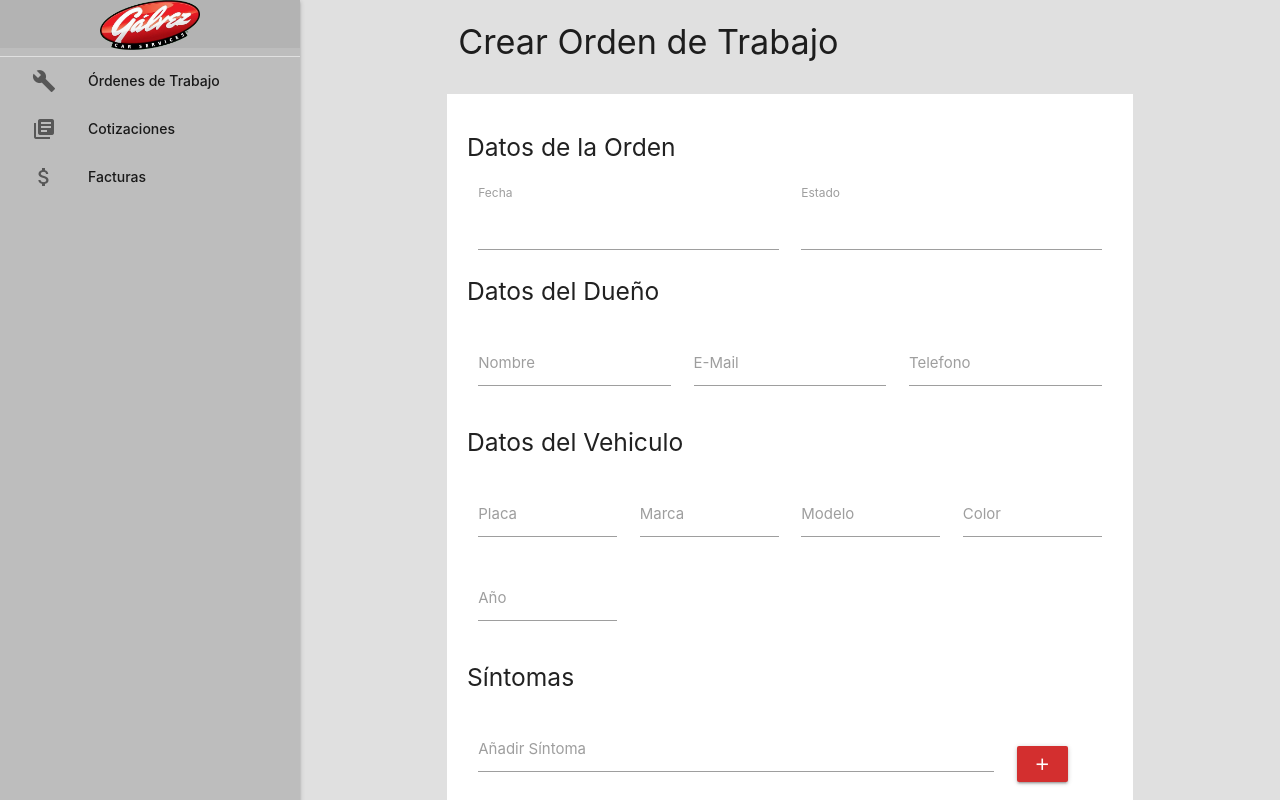
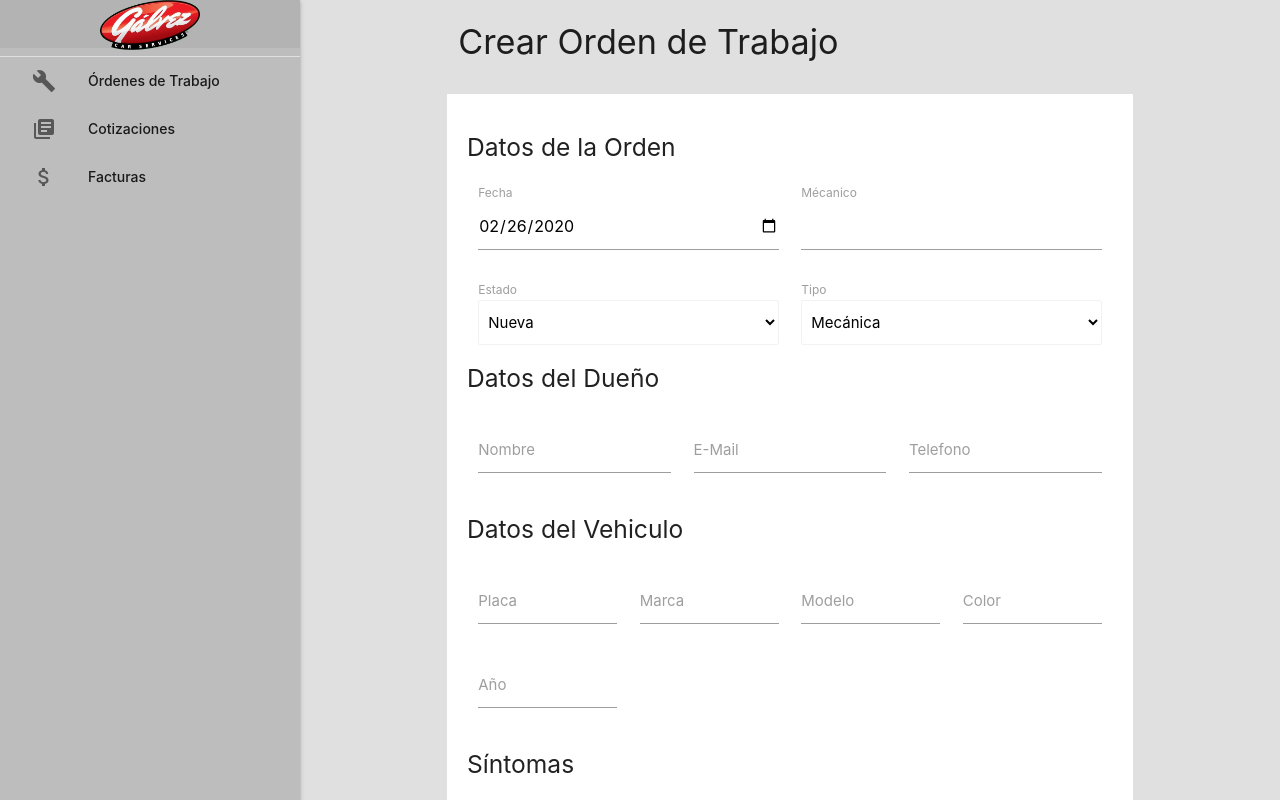
Before and after one commit to yatiac/galvez-car-services, a React (Create React App) app: page /createWorkOrder in a window 1280 px wide. Shown: the top 800 px of the page. Built offline with nearby package versions, Linux system fonts and the light colour scheme.

Commit message:
A little bit of order in the state, new fields (type, mechanic). Add select controls

```diff
--- a/package.json
+++ b/package.json
@@ -6,6 +6,7 @@
     "@testing-library/jest-dom": "^4.2.4",
     "@testing-library/react": "^9.4.1",
     "@testing-library/user-event": "^7.2.1",
+    "moment": "^2.24.0",
     "react": "^16.12.0",
     "react-dom": "^16.12.0",
     "react-scripts": "3.4.0"
--- a/public/index.html
+++ b/public/index.html
@@ -90,9 +90,9 @@
     }
     document.addEventListener('DOMContentLoaded', function () {
       var elemsSideNav = document.querySelectorAll('.sidenav');
-      var elemsDatePicker = document.querySelectorAll('.datepicker');
+      var elemsSelect = document.querySelectorAll('select');
       var instances = M.Sidenav.init(elemsSideNav, options);
-      var instances = M.Datepicker.init(elemsDatePicker, options);
+      var instances = M.FormSelect.init(elemsSelect, options);
     });
   </script>
 </body>
--- a/src/components/workOrders/CreateWorkOrder.js
+++ b/src/components/workOrders/CreateWorkOrder.js
@@ -1,21 +1,21 @@
 import React, { Component } from "react";
+import moment from "moment";
 
 class CreateWorkOrder extends Component {
+  dateNow = moment(new Date()).format("YYYY-MM-DD");
   state = {
-    date: "",
-    status: "",
-    owner: {
-      name: "",
-      email: "",
-      phone: ""
-    },
-    vehicle: {
-      plate: "",
-      maker: "",
-      model: "",
-      year: "",
-      color: ""
-    },
+    date: this.dateNow,
+    status: "Nueva",
+    mechanic: "",
+    type: "Mecánica",
+    ownerName: "",
+    ownerEmail: "",
+    ownerPhone: "",
+    vehiclePlate: "",
+    vehicleMaker: "",
+    vehicleModel: "",
+    vehicleYear: "",
+    vehicleColor: "",
     symptoms: [],
     syptomTextField: ""
   };
@@ -26,23 +26,30 @@ class CreateWorkOrder extends Component {
     });
   };
 
+  handelSubmit = e => {
+    e.preventDefault();
+    console.log(this.state);
+  };
+
   removeSymptom = e => {
     const symptoms = this.state.symptoms;
-    symptoms.splice(e.target.id,1);
+    symptoms.splice(e.target.id, 1);
     this.setState({
       symptoms
     });
-  }
+  };
 
   addSymptomToList = e => {
     e.preventDefault();
     const symptoms = this.state.symptoms;
-    symptoms.push(this.state.syptomTextField);
-
-    this.setState({
-      symptoms: symptoms,
-      syptomTextField: ""
-    });
+    const newSymptom = this.state.syptomTextField;
+    if (newSymptom.length > 0) {
+      symptoms.push(newSymptom);
+      this.setState({
+        symptoms: symptoms,
+        syptomTextField: ""
+      });
+    }
   };
 
   render() {
@@ -59,49 +66,111 @@ class CreateWorkOrder extends Component {
             <h5>Datos de la Orden</h5>
             <div className="col s6">
               <label htmlFor="date">Fecha</label>
-              <input type="text" id="date" className="datepicker" />
+              <input
+                type="date"
+                id="date"
+                onChange={this.handleChange}
+                value={this.state.date}
+              />
             </div>
             <div className="col s6">
+              <label htmlFor="status">Mécanico</label>
+              <input
+                type="text"
+                id="mechanic"
+                onChange={this.handleChange}
+                value={this.state.mechanic}
+              />
+            </div>
+          </div>
+          <div className="row">
+            <div className="col s12 m6">
               <label htmlFor="status">Estado</label>
-              <input type="text" id="status" />
+              <select
+                id="status"
+                onChange={this.handleChange}
+                value={this.state.status}
+                className="browser-default"
+              >
+                <option value="Nueva">Nueva</option>
+                <option value="En Progreso">En Progreso</option>
+                <option value="Entregado">Entregado</option>
+              </select>
+            </div>
+            <div className="col s12 m6">
+              <label htmlFor="status">Tipo</label>
+              <select
+                id="type"
+                onChange={this.handleChange}
+                className="browser-default"
+              >
+                <option value="Mecánica">Mecánica</option>
+                <option value="Chapistería">Chapistería</option>
+                <option value="Aire Acondicionado">Aire Acondicionado</option>
+              </select>
             </div>
           </div>
           <div className="row">
             <h5>Datos del Dueño</h5>
             <div className="input-field col s12 m6 l4">
-              <label htmlFor="name">Nombre</label>
-              <input type="text" id="name" />
+              <label htmlFor="ownerName">Nombre</label>
+              <input
+                type="text"
+                id="ownerName"
+                onChange={this.handleChange}
+                required
+              />
             </div>
             <div className="input-field col s12 m6 l4">
-              <label htmlFor="email">E-Mail</label>
-              <input type="text" id="email" />
+              <label htmlFor="ownerEmail">E-Mail</label>
+              <input type="text" id="ownerEmail" onChange={this.handleChange} />
             </div>
             <div className="input-field col s12 m6 l4">
-              <label htmlFor="phone">Telefono</label>
-              <input type="text" id="phone" />
+              <label htmlFor="ownerPhone">Telefono</label>
+              <input type="text" id="ownerPhone" onChange={this.handleChange} />
             </div>
           </div>
           <div className="row">
             <h5>Datos del Vehiculo</h5>
             <div className="input-field col s6 m3">
-              <label htmlFor="plate">Placa</label>
-              <input type="text" id="plate" />
+              <label htmlFor="vehiclePlate">Placa</label>
+              <input
+                type="text"
+                id="vehiclePlate"
+                onChange={this.handleChange}
+              />
             </div>
             <div className="input-field col s6 m3">
-              <label htmlFor="maker">Marca</label>
-              <input type="text" id="maker" />
+              <label htmlFor="vehicleMaker">Marca</label>
+              <input
+                type="text"
+                id="vehicleMaker"
+                onChange={this.handleChange}
+              />
             </div>
             <div className="input-field col s6 m3">
-              <label htmlFor="model">Modelo</label>
-              <input type="text" id="model" />
+              <label htmlFor="vehicleModel">Modelo</label>
+              <input
+                type="text"
+                id="vehicleModel"
+                onChange={this.handleChange}
+              />
             </div>
             <div className="input-field col s6 m3">
-              <label htmlFor="color">Color</label>
-              <input type="text" id="color" />
+              <label htmlFor="vehicleColor">Color</label>
+              <input
+                type="text"
+                id="vehicleColor"
+                onChange={this.handleChange}
+              />
             </div>
             <div className="input-field col s6 m3">
-              <label htmlFor="year">Año</label>
-              <input type="text" id="year" />
+              <label htmlFor="vehicleYear">Año</label>
+              <input
+                type="text"
+                id="vehicleYear"
+                onChange={this.handleChange}
+              />
             </div>
           </div>
           <div className="row">
@@ -132,7 +201,13 @@ class CreateWorkOrder extends Component {
                     <li key={index} className="collection-item">
                       <div>
                         {item}
-                          <i id={index} className="material-icons right red white-text pointer" onClick={this.removeSymptom}>remove</i>
+                        <i
+                          id={index}
+                          className="material-icons right red white-text pointer"
+                          onClick={this.removeSymptom}
+                        >
+                          remove
+                        </i>
                       </div>
                     </li>
                   ))}
@@ -142,7 +217,12 @@ class CreateWorkOrder extends Component {
           </div>
           <div className="row">
             <div className="input-field">
-              <button className="btn red darken-3 z-depth-0">Guardar</button>
+              <button
+                className="btn red darken-3 z-depth-0"
+                onClick={this.handelSubmit}
+              >
+                Guardar
+              </button>
             </div>
           </div>
         </form>
```
Also changed, not shown: 1 other file (tests, documents, lock files or other folders).
